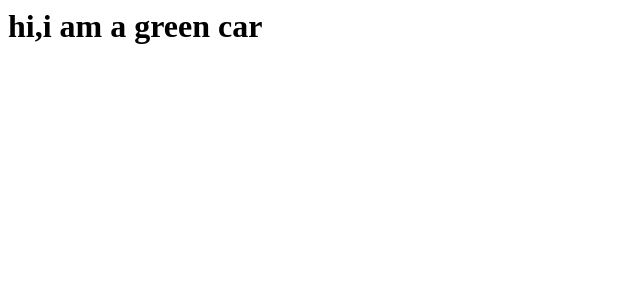
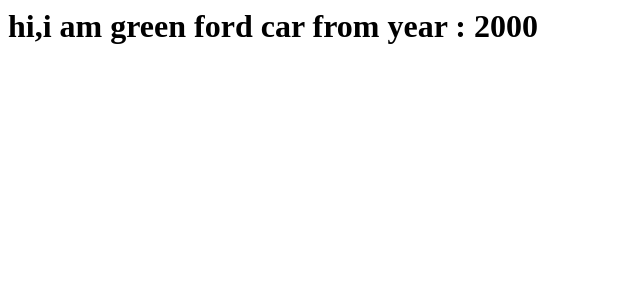
Before and after one commit to at4tec/react-w3s-class, a React (Create React App) app: page / in a window 1280 px wide. Shown: the top 300 px of the page, without its empty margins (0-640 px from the left). Built offline with nearby package versions, Linux system fonts and the light colour scheme.

Commit message:
make state object

```diff
--- a/src/App.js
+++ b/src/App.js
@@ -3,8 +3,14 @@
 
 export default class App extends Component{
   render(){
-    this.state={color:'green'}
+    this.state={
+      color:'green',
+      brand:'ford',
+      year:2000
+    }
     return <h1>
-      hi,i am a {this.state.color} car</h1>
+      hi,i am {this.state.color} {this.state.brand} car
+      from year : {this.state.year}
+      </h1>
   }
 }
```
